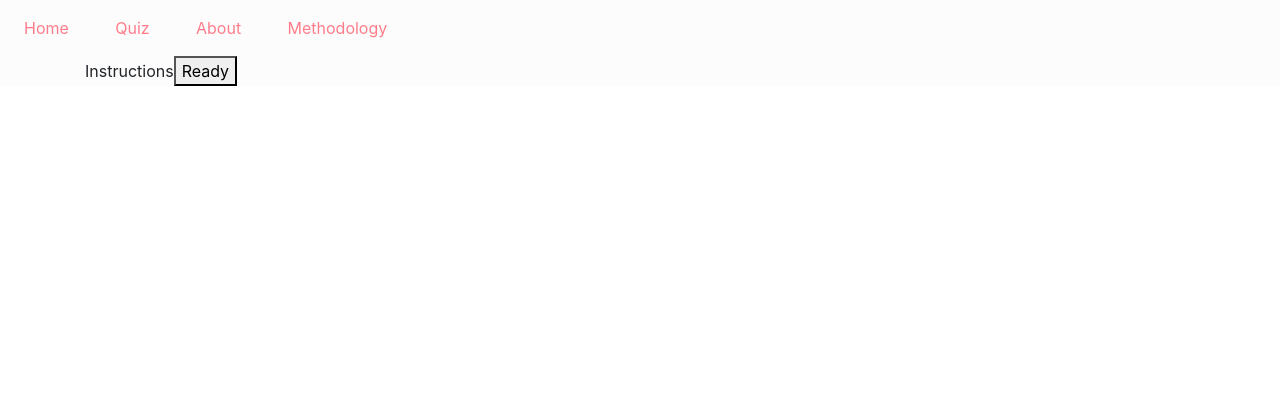
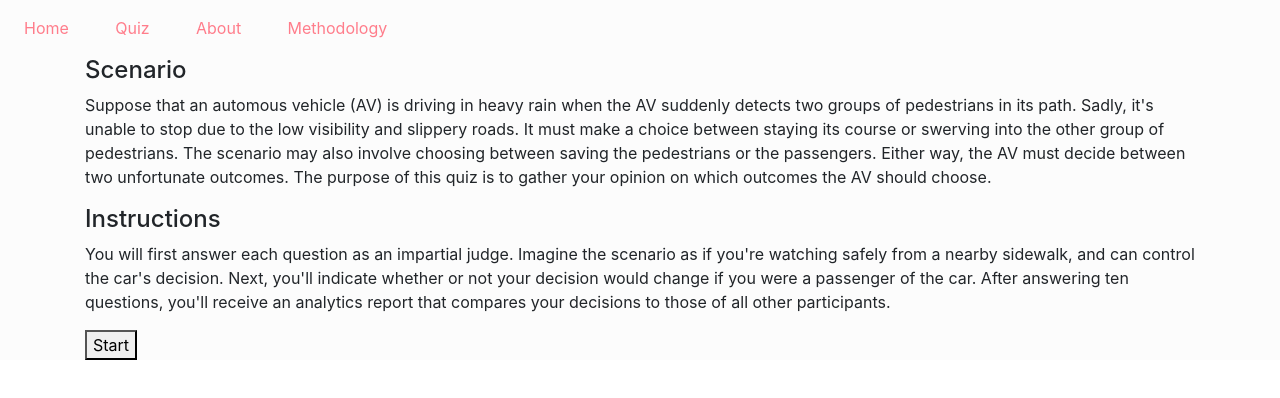
Before and after one commit to bsitenga/EthicsEngine, a React (Create React App) app: page /quiz in a window 1280 px wide. Shown: the top 398 px of the page. Built offline with nearby package versions, Linux system fonts and the light colour scheme.

Commit message:
wrote instructions for the quiz

```diff
--- a/src/components/Quiz.js
+++ b/src/components/Quiz.js
@@ -1,4 +1,5 @@
 import React, { useState } from 'react';
+import { Link } from 'react-router-dom';
 import Instructions from './Instructions.js';
 import Container from 'react-bootstrap/Container';
 import Row from 'react-bootstrap/Row';
@@ -7,19 +8,35 @@ import Col from 'react-bootstrap/Col';
 function Quiz() {
   const [questionCount, setQuestionCount] = useState(0);
 
-  const arry = ["hi", 'hello'];
-
   return (
     <div className="quiz-container">
       <Container>
         <Row>
           <Col>
-            {questionCount === 0 ? <div>
-              Instructions
-              <button onClick={() => setQuestionCount(1)} >Ready</button>
-            </div> : <div>
-              Question {arry[questionCount - 1]}
-              <button onClick={() => setQuestionCount(questionCount + 1)} >Next</button>
+            {questionCount === 0 ?
+              <div>
+                <h4>Scenario</h4>
+                <p>
+                  Suppose that an automous vehicle (AV) is driving in heavy rain when the AV suddenly detects two groups of pedestrians in its path.
+                  Sadly, it's unable to stop due to the low visibility and slippery roads. It must make a choice between staying its course or swerving into the other
+                  group of pedestrians. The scenario may also involve choosing between saving the pedestrians or the passengers. Either way,
+                  the AV must decide between two unfortunate outcomes. The purpose of this quiz is to gather your opinion on which outcomes the AV should choose.
+                </p>
+                <h4>Instructions</h4>
+                <p>
+                  You will first answer each question as an impartial judge. Imagine the scenario as if you're watching safely from a nearby sidewalk, and can control the car's decision.
+                  Next, you'll indicate whether or not your decision would change if you were a passenger of the car. After answering ten questions, you'll
+                  receive an analytics report that compares your decisions to those of all other participants.
+                </p>
+                <button onClick={() => setQuestionCount(1)} >Start</button>
+              </div>
+              :
+              <div>
+                Question {questionCount} / 10
+                {questionCount !== 10 ?
+                  <button onClick={() => setQuestionCount(questionCount + 1)} >Next</button>
+                  :
+                  <Link to="/results"><button onClick={() => console.log("submitted!")}>See Results</button></Link>}
               </div>}
           </Col>
         </Row>
```
